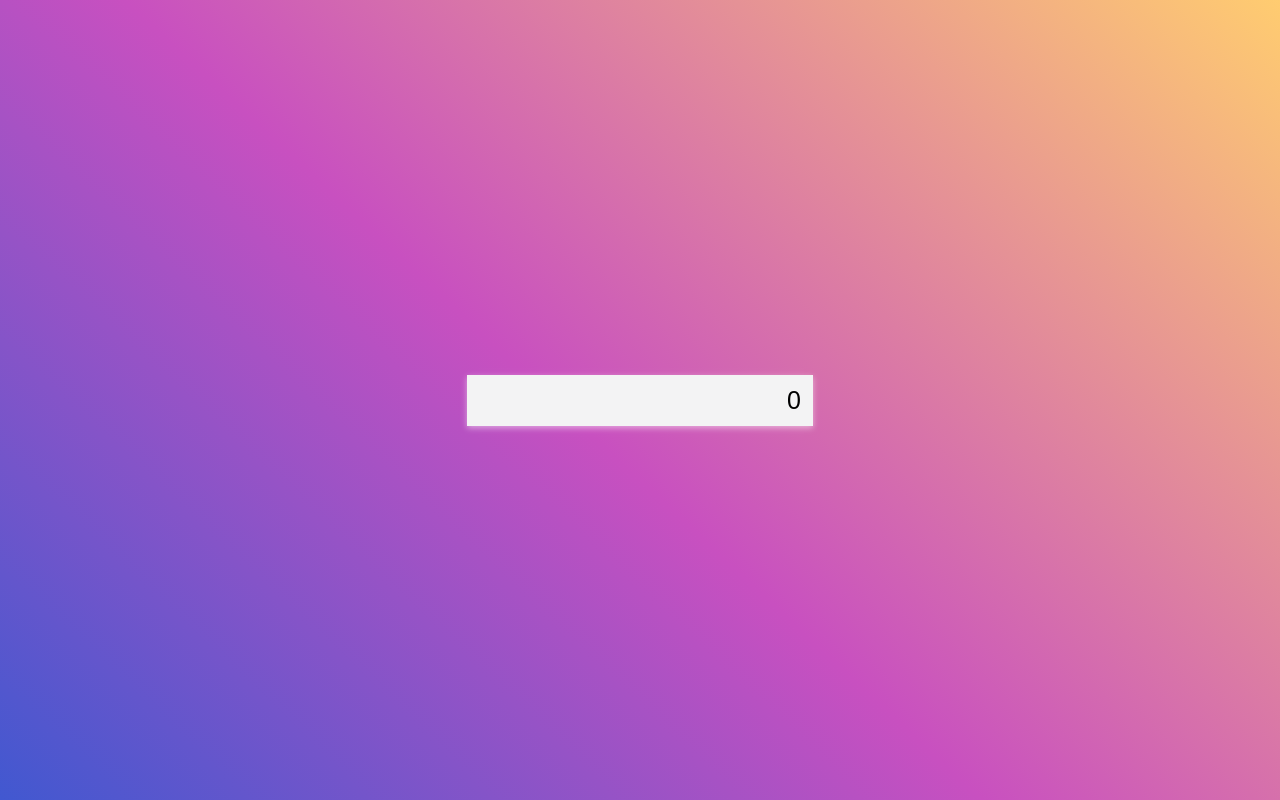
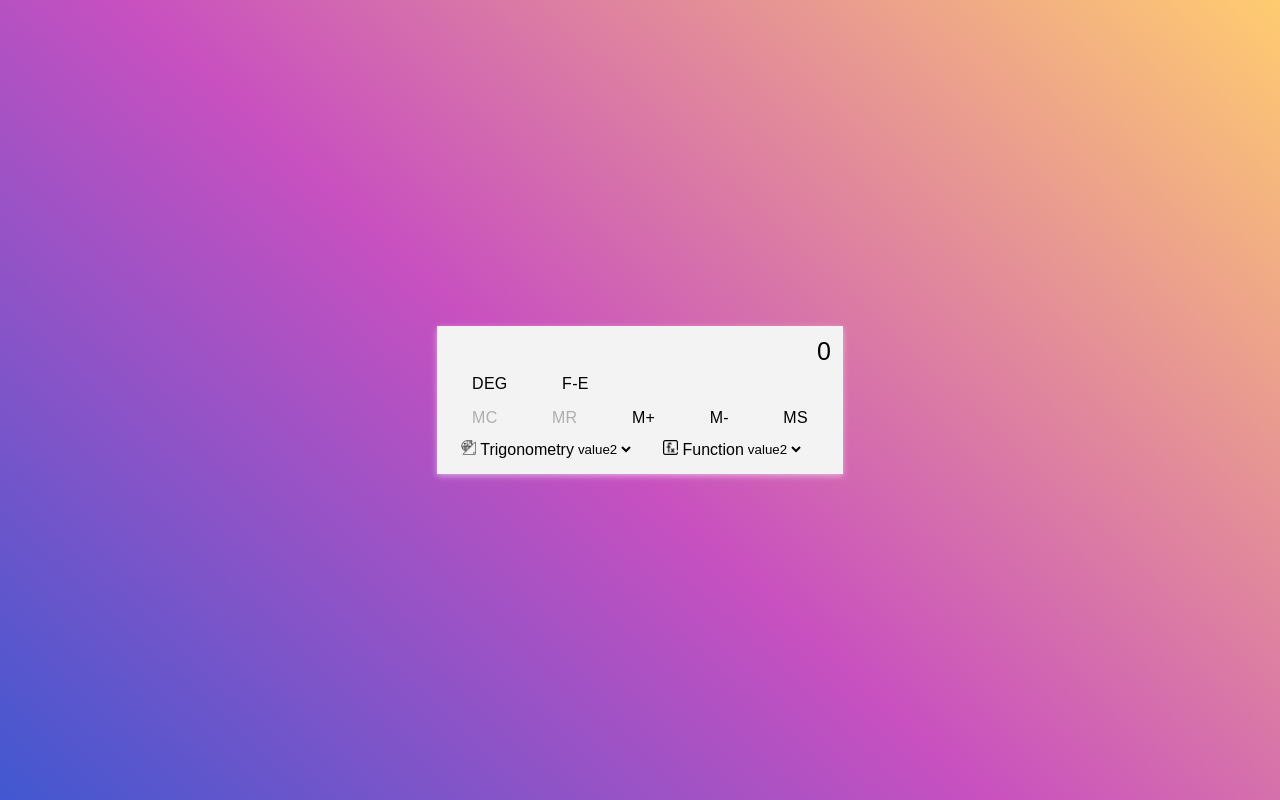
Before and after one commit to adarshpandya-simform/javascript, a website: page src/project/index.html in a window 1280 px wide. Drawn offline with Linux system fonts and the light colour scheme.

Commit message:
TE5-T145 added:assets completed the scientific btns markup

```diff
--- a/src/project/index.html
+++ b/src/project/index.html
@@ -8,6 +8,21 @@
     <title>Calculator</title>
     <!-- linking CSS -->
     <link rel="stylesheet" href="./style.css" />
+    <!-- font awesome for icons -->
+    <link
+      rel="stylesheet"
+      href="https://cdnjs.cloudflare.com/ajax/libs/font-awesome/6.0.0-beta3/css/all.min.css"
+      integrity="sha512-Fo3rlrZj/k7ujTnHg4CGR2D7kSs0v4LLanw2qksYuRlEzO+tcaEPQogQ0KaoGN26/zrn20ImR1DfuLWnOo7aBA=="
+      crossorigin="anonymous"
+      referrerpolicy="no-referrer"
+    />
+    <!-- font awesome JS -->
+    <script
+      src="https://cdnjs.cloudflare.com/ajax/libs/font-awesome/6.0.0-beta3/js/all.min.js"
+      integrity="sha512-fzff82+8pzHnwA1mQ0dzz9/E0B+ZRizq08yZfya66INZBz86qKTCt9MLU0NCNIgaMJCgeyhujhasnFUsYMsi0Q=="
+      crossorigin="anonymous"
+      referrerpolicy="no-referrer"
+    ></script>
   </head>
   <body>
     <div class="calc-container">
@@ -15,7 +30,55 @@
         <input type="text" name="input" class="input" value="0" />
       </div>
       <div class="calc-inputs">
-        <div class="calc-scientific"></div>
+        <div class="calc-scientific">
+          <div class="scientific-btns">
+            <button>DEG</button>
+            <button>F-E</button>
+          </div>
+          <div class="scientific-btns">
+            <button disabled>MC</button>
+            <button disabled>MR</button>
+            <button>M+</button>
+            <button>M-</button>
+            <button>MS</button>
+          </div>
+          <div class="scientific-btns">
+            <div class="mathematical-selectors">
+              <div class="selector">
+                <div>
+                  <img
+                    width="15"
+                    height="15"
+                    src="./assets/math.png"
+                    alt="trignometry"
+                  />
+                  Trigonometry
+                </div>
+                <select name="trig" id="trig">
+                  <option value="value2">value2</option>
+                  <option value="value3">value3</option>
+                  <option value="value4">value4</option>
+                </select>
+              </div>
+              <div class="selector">
+                <div>
+                  <img
+                    width="15"
+                    height="15"
+                    src="./assets/function.png"
+                    alt="function"
+                  />
+                  Function
+                </div>
+                <select name="func" id="func">
+                  <option value="value2">value2</option>
+                  <option value="value3">value3</option>
+                  <option value="value4">value4</option>
+                </select>
+              </div>
+            </div>
+          </div>
+        </div>
         <div class="calc-normal"></div>
       </div>
     </div>
--- a/src/project/style.css
+++ b/src/project/style.css
@@ -20,18 +20,76 @@ body{
     box-shadow: 0px 2px 6px rgba(255, 255, 255, .5);
     padding: 10px;
     display: flex;
-    /* justify-content: center; */
-    align-items: center;
+    flex-direction: column;
+    justify-content: center;
 }
 
 .result-area{
-    width: 30%;
+    flex: 3;
+    /* background: burlywood; */
 }
 
+
+
 .result-area input{
+    width: 100%;
     font-size: 25px;
     outline: none;
     border: none;
     direction: rtl;
     background:transparent;
 }
+
+.calc-inputs{
+    flex: 9;
+    /* background: purple; */
+    display: flex;
+    flex-direction: column;
+}
+
+.scientific-btns{
+    width: 100% !important;
+}
+
+.scientific-btns button{
+    background: transparent;
+    letter-spacing: .3px;
+    border: none;
+    font-size: 16px;
+    padding: 8px 25px;
+    cursor: pointer;
+    transition: all 200ms ease-in-out;
+}
+
+.scientific-btns button:hover{
+    background: #d3d3d3;
+    border-radius: 5px;
+}
+
+.scientific-btns button:active{
+    background: #d3d3d3;
+}
+
+.mathematical-selectors{
+    width: 100%;
+    display: flex;
+    justify-content: space-evenly;
+    padding: 5px 0px;
+}
+
+.selector{
+    display: flex;
+    justify-content: center;
+    align-items: center;
+    margin-right: 15px;
+}
+
+.selector select{
+    border: none;
+    background: transparent;
+
+}
+
+.selector select::-ms-expand{
+    display: none !important;
+}
```
Also changed, not shown: src/project/assets/function.png (added), src/project/assets/math.png (added).
